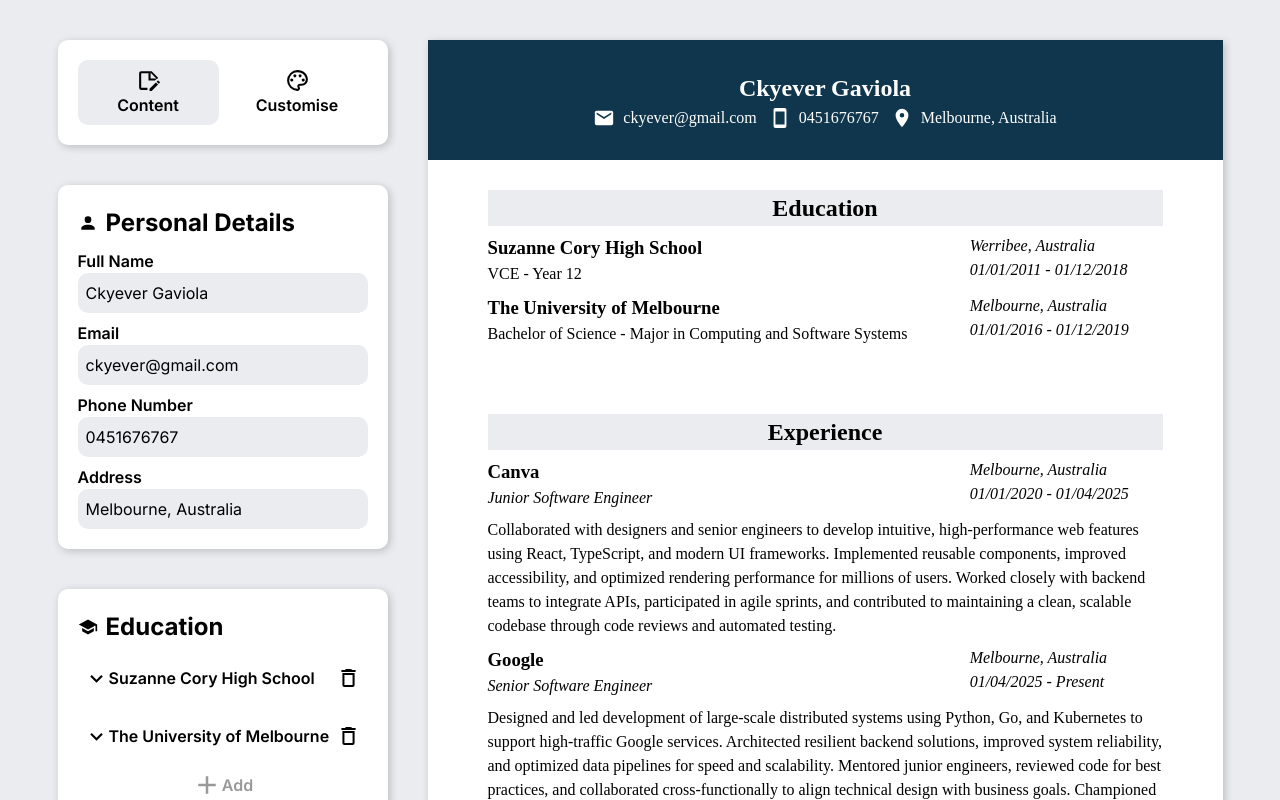
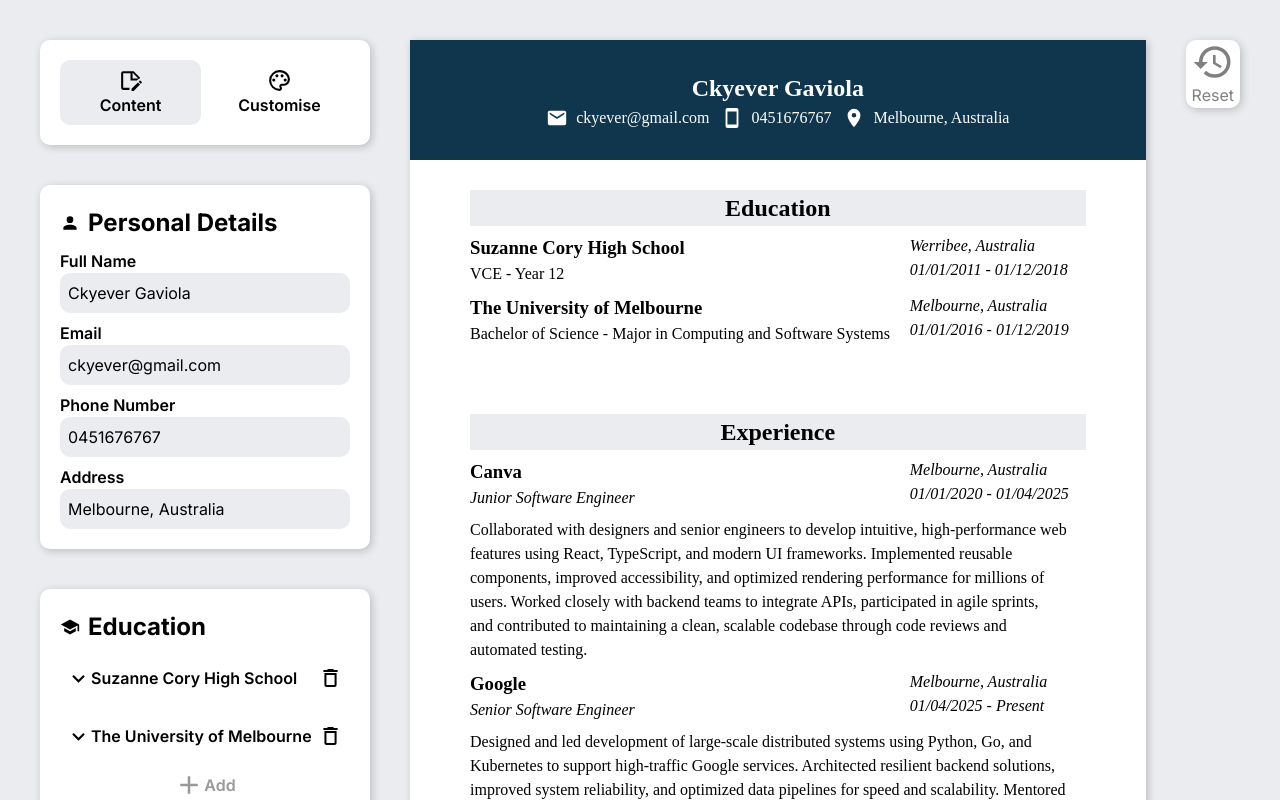
Before and after one commit to ckyever/cv-application, a React (Vite) app: page / in a window 1280 px wide. Shown: the top 800 px of the page. Built offline with nearby package versions, Linux system fonts and the light colour scheme.

Commit message:
Add reset button

```diff
--- a/src/App.css
+++ b/src/App.css
@@ -7,6 +7,7 @@
   --rounded-corners: 10px;
   --hover-color: #f5f5f5;
   --outline-color: #3c75d8;
+  --card-shadow: 2px 2px 8px rgba(0, 0, 0, 0.2);
 }
 
 * {
@@ -32,3 +33,17 @@ body {
   margin: 40px;
   gap: 40px;
 }
+
+.reset-button {
+  border: none;
+  align-self: flex-start;
+  background-color: var(--card-background-color);
+  color: grey;
+  border-radius: var(--rounded-corners);
+  cursor: pointer;
+  box-shadow: var(--card-shadow);
+}
+
+.reset-button:hover {
+  background-color: var(--hover-color);
+}
--- a/src/App.jsx
+++ b/src/App.jsx
@@ -1,5 +1,6 @@
 import { useState } from "react";
 import "./App.css";
+import resetIcon from "./assets/history.svg";
 
 import { exampleResume } from "./data.js";
 import Resume from "./components/Resume.jsx";
@@ -12,6 +13,11 @@ function App() {
     <div className="app">
       <Sidebar resumeData={resumeData} setResumeData={setResumeData} />
       <Resume resumeData={resumeData} />
+      {/* Refreshing the page here instead of reloading default data because the current design does not allow us to reload the data into the input fields as well */}
+      <button className="reset-button" onClick={() => window.location.reload()}>
+        <img src={resetIcon} alt="reset icon" />
+        Reset
+      </button>
     </div>
   );
 }
--- a/src/styles/Resume.css
+++ b/src/styles/Resume.css
@@ -8,7 +8,7 @@
   align-self: flex-start;
   width: 795px;
   min-height: 1125px;
-  box-shadow: 2px 2px 8px rgba(0, 0, 0, 0.2);
+  box-shadow: var(--card-shadow);
   background-color: var(--card-background-color);
   font-family: var(--resume-font);
 }
--- a/src/styles/Sidebar.css
+++ b/src/styles/Sidebar.css
@@ -8,7 +8,7 @@
 .card {
   min-width: 330px;
   padding: 20px;
-  box-shadow: 2px 2px 8px rgba(0, 0, 0, 0.2);
+  box-shadow: var(--card-shadow);
   border-radius: var(--rounded-corners);
 }
 
```
Also changed, not shown: src/assets/history.svg (added).
